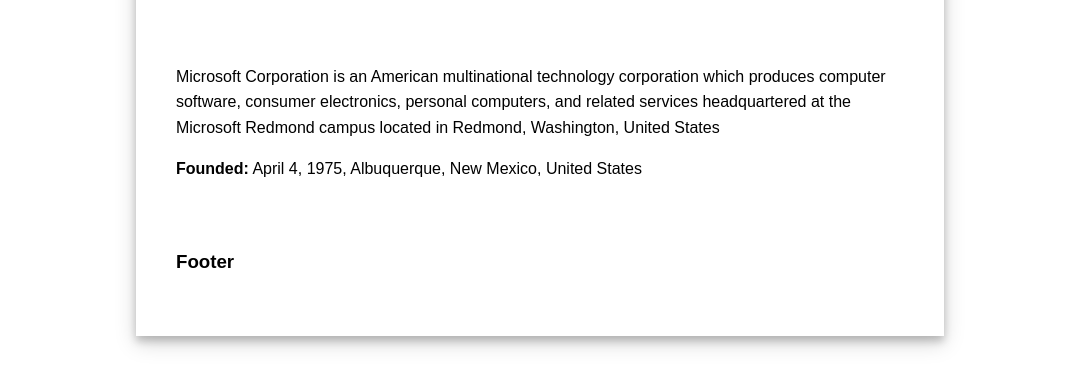
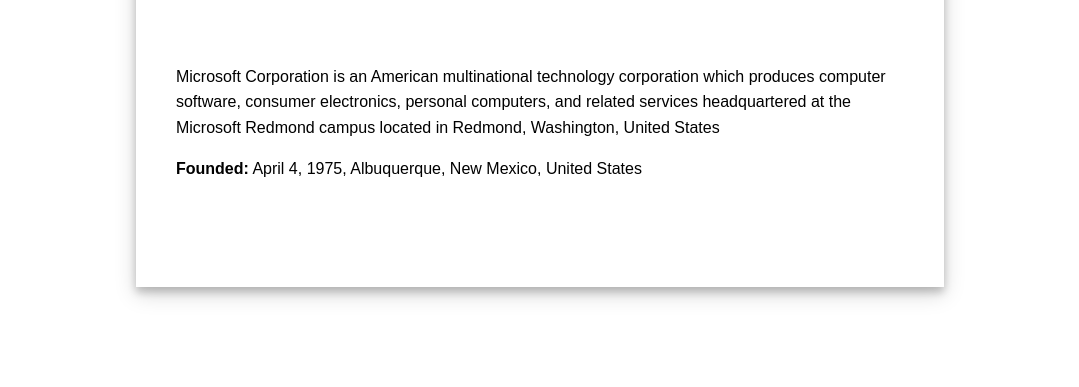
Before and after one commit to theightcoder8/TechcompaniesModal, a plain HTML site: page index.html in a window 1280 px wide. Both pictures are taken after a click on the button "Microsoft". Shown: the part 291-678 px from the top of the page, without its empty margins (100-1179 px from the left). Drawn offline with Linux system fonts and the light colour scheme.

Commit message:
Update js file

```diff
--- a/index.html
+++ b/index.html
@@ -26,7 +26,7 @@
                 <p><b>Founded:</b> April 4, 1975, Albuquerque, New Mexico, United States</p>
             </div>
             <div class="microsoft-footer">
-                <h3>Footer</h3>
+                <h3></h3>
             </div>
         </div>
         <div class="apple-content">
@@ -39,7 +39,7 @@
                 <p><b>Founded:</b> April 1, 1976, Los Altos, California, United States</p>
             </div>
             <div class="apple-footer">
-                <h3>Footer</h3>
+                <h3></h3>
             </div>
         </div>
         <div class="meta-content">
@@ -52,7 +52,7 @@
                 <p><b>Founded:</b> February 2004, Cambridge, Massachusetts, United States</p>
             </div>
             <div class="meta-footer">
-                <h3>Footer</h3>
+                <h3></h3>
             </div>
         </div>
     </div>
--- a/main.js
+++ b/main.js
@@ -26,12 +26,18 @@
 // Open
 function microsoftOpenModal() {
     microsoftModal.style.display = 'block';
+    appleModal.style.display = 'none';
+    metatModal.style.display = 'none';
 }
 function appleOpenModal() {
     appleModal.style.display = 'block';
+    microsoftModal.style.display = 'none';
+    metatModal.style.display = 'none';
 }
 function metaOpenModal() {
     metatModal.style.display = 'block';
+    microsoftModal.style.display = 'none';
+    appleModal.style.display = 'none';
 }
 
 // Close
```
